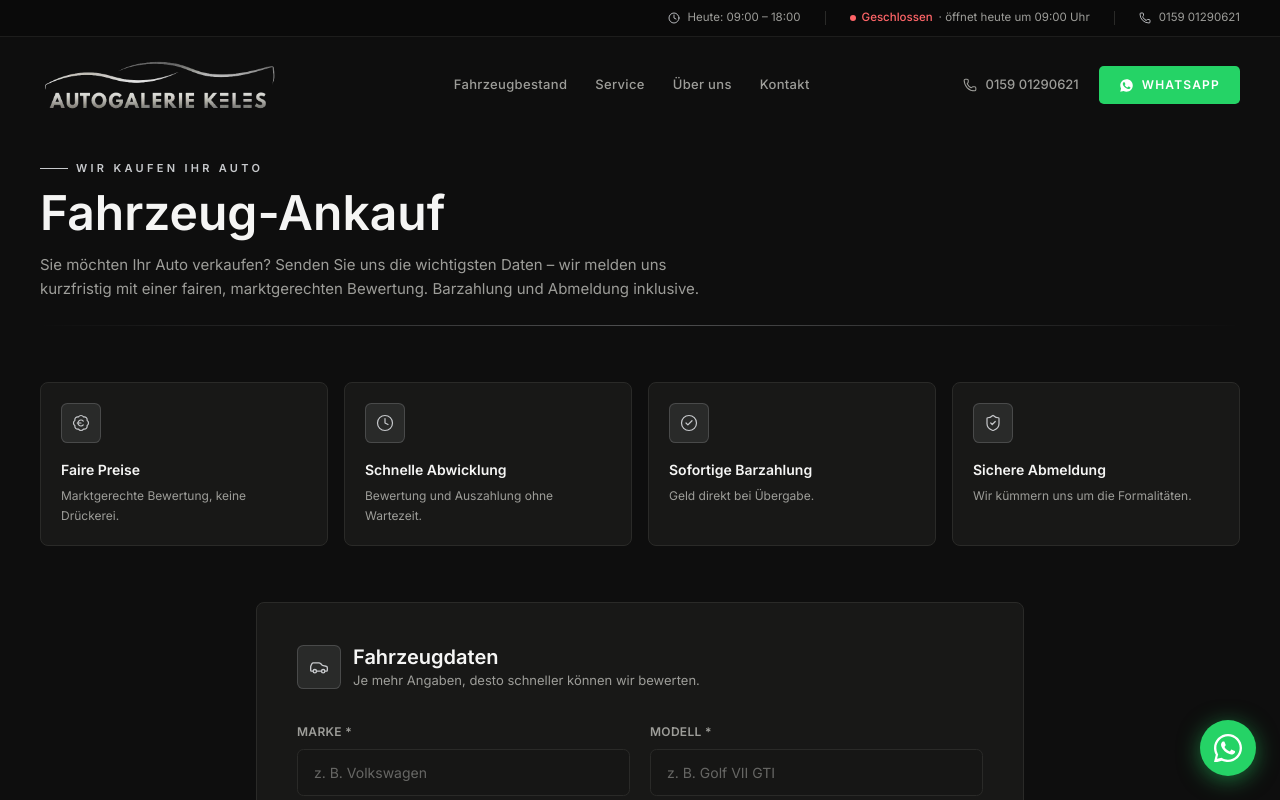
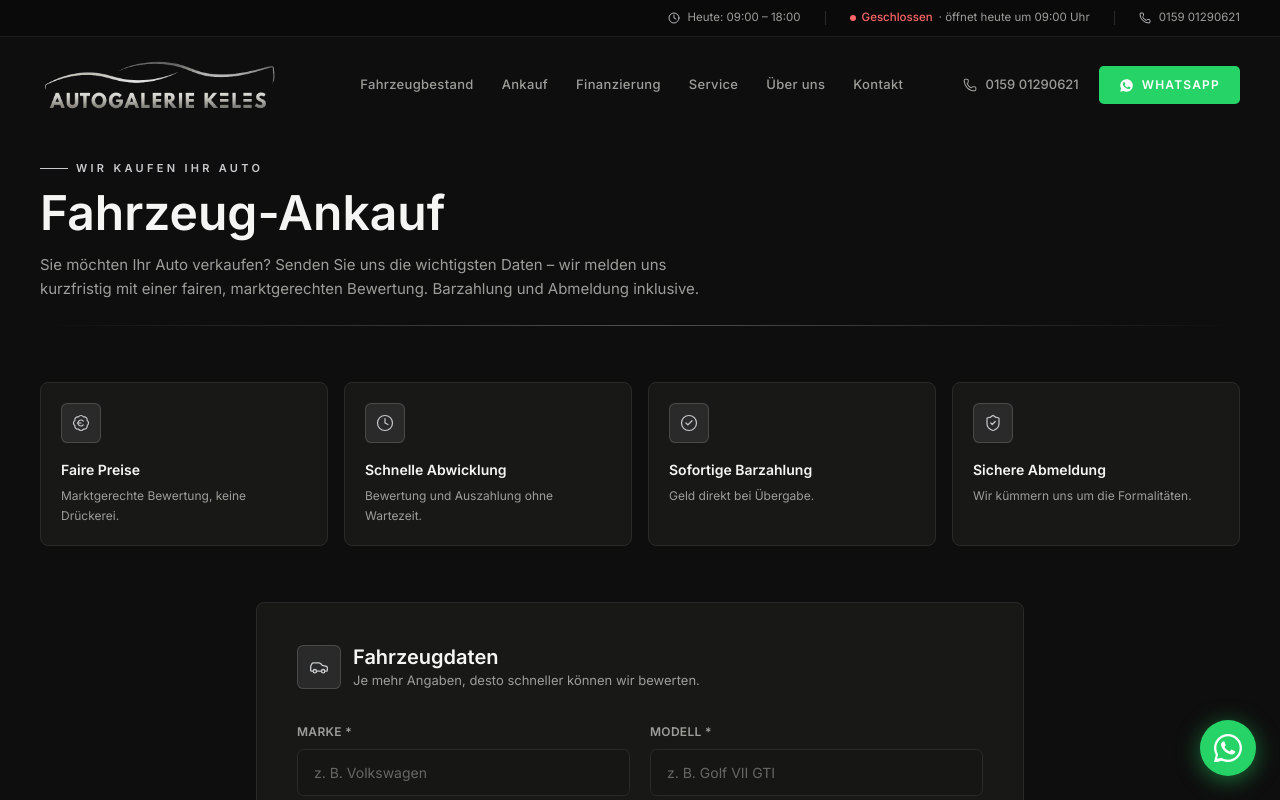
Before and after one commit to Visionarymotion/Autogalerie-Keles-FInal, a Next.js app: page /ankauf in a window 1280 px wide. Shown: the top 800 px of the page. Built offline with nearby package versions, Linux system fonts and the light colour scheme.

Commit message:
Navigation: Ankauf + Finanzierung prominent in Haupt-Navbar (Desktop + Mobile)

```diff
--- a/components/navbar.tsx
+++ b/components/navbar.tsx
@@ -9,6 +9,8 @@ import { getOpeningStatus, type OpeningStatus } from '@/lib/opening-hours'
 
 const navLinks = [
   { label: 'Fahrzeugbestand', href: '/fahrzeuge' },
+  { label: 'Ankauf', href: '/ankauf' },
+  { label: 'Finanzierung', href: '/finanzierungsrechner' },
   { label: 'Service', href: '/#leistungen' },
   { label: 'Über uns', href: '/#ueber-uns' },
   { label: 'Kontakt', href: '/#kontakt' },
```
